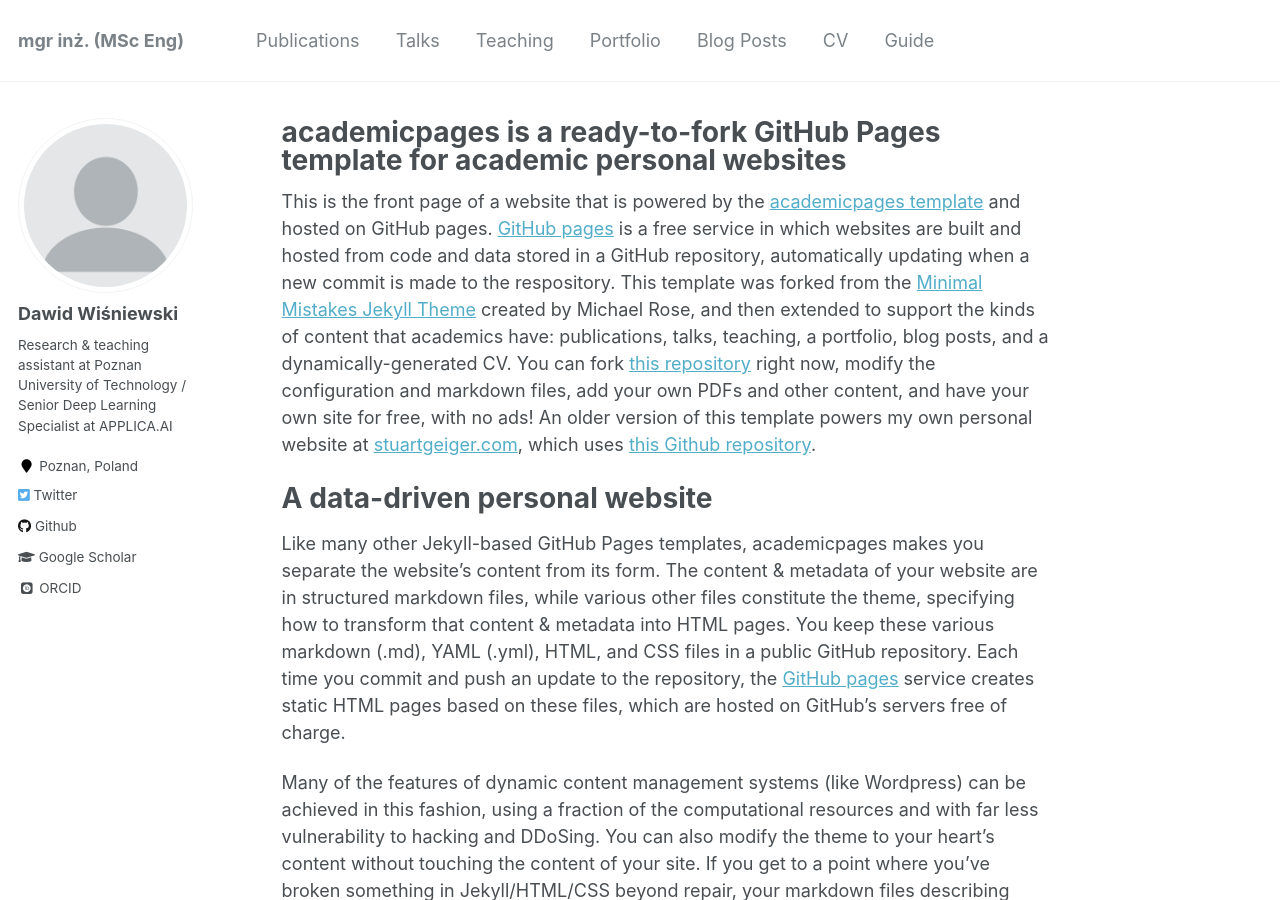
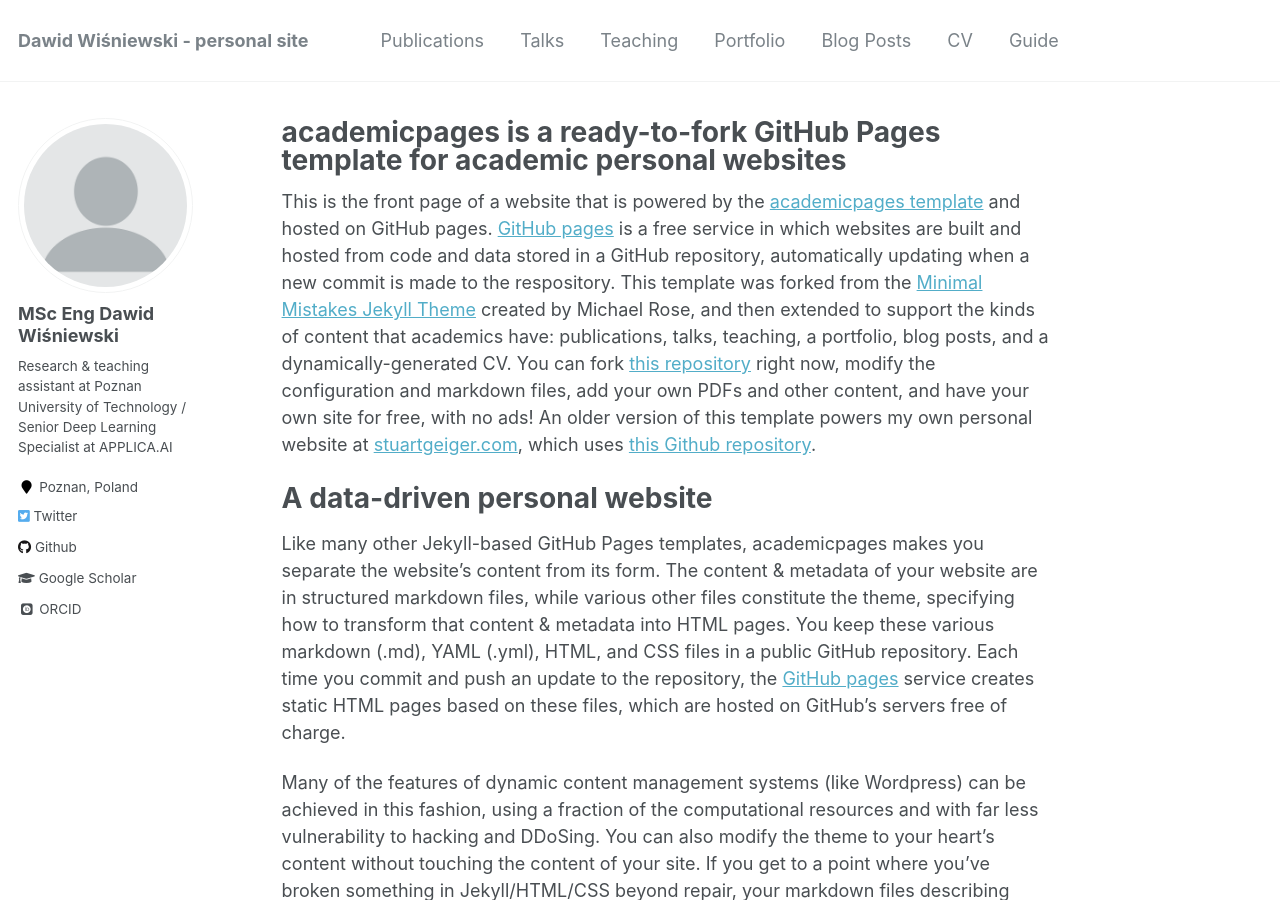
Before and after one commit to dwisniewski/dwisniewski.github.io, a Jekyll site: the page built from _pages/about.md, in a window 1280 px wide and 900 px high. Built offline with Jekyll 4.4.1, drawn with Linux system fonts in a browser that asks for light colours; some web fonts are replaced.

Commit message:
title bugfix - config

```diff
--- a/_config.yml
+++ b/_config.yml
@@ -7,7 +7,7 @@
 
 # Site Settings
 locale                   : "en-US"
-title                    : "mgr inż. (MSc Eng)"
+title                    : "Dawid Wiśniewski - personal site"
 title_separator          : "-"
 name                     : &name "Dawid Wiśniewski"
 description              : &description "Research & teaching assistant at Poznan University of Technology / Senior Deep Learning Specialist at APPLICA.AI"
@@ -80,7 +80,7 @@ analytics:
 
 # Site Author
 author:
-  name             : "Dawid Wiśniewski"
+  name             : "MSc Eng Dawid Wiśniewski"
   avatar           : "profile.png"
   bio              : "Research & teaching assistant at Poznan University of Technology / Senior Deep Learning Specialist at APPLICA.AI"
   location         : "Poznan, Poland"
```
